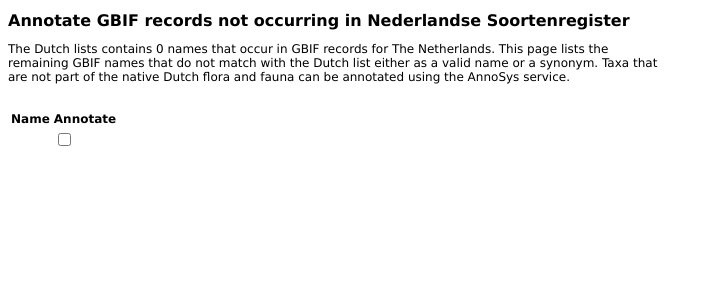
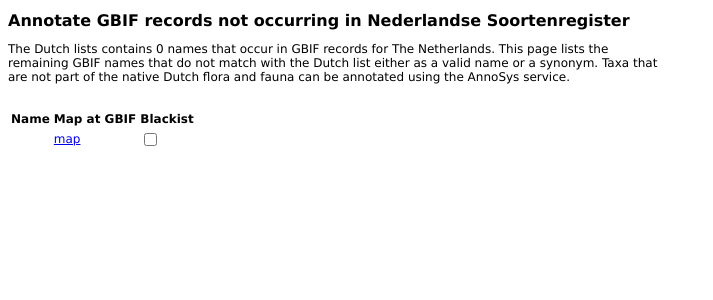
Before and after one commit to Sp2000/hackathon_group2, a PHP site: page /services/ in a window 1280 px wide. Shown: the top 300 px of the page, without its empty margins (0-713 px from the left). Run offline with PHP 8.4, Linux system fonts and the light colour scheme; tables that the repository leaves empty or names only in its code hold one stand-in row (values such as "Sample post"); data that the repository does not hold is empty; some libraries are stand-ins or nearby versions.

Commit message:
map link

```diff
--- a/www/index.php
+++ b/www/index.php
@@ -26,11 +26,12 @@ using the AnnoSys service.</p>
 
 <form>
 <table style="margin-top: 25px;">
-<tr><th>Name</th><th>Annotate</th></tr>
+<tr><th>Name</th><th>Map at GBIF</th><th>Blackist</th></tr>
 <?php
 $stmt = $dbh->query('select * from comparison where inNsr = 0 order by scientificName limit 0,1000');
 while ($row = $stmt->fetch(PDO::FETCH_ASSOC)) {
     echo '<tr id="id_' . $row['id'] . '"><td>' . $row['scientificName'] . "</td>
+        <td><a href='http://www.gbif.org/species/" . $row['gbifKey'] . "#map' target='_blank'>map</a></td>
         <td><input type='checkbox' onclick='annotate(" . $row['id'] . "," .
         $row['gbifKey'] . ")'/></td></tr>\n";
 }
```
